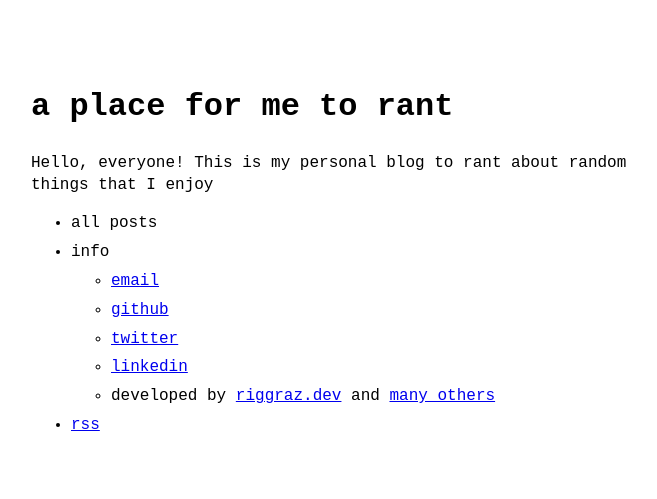
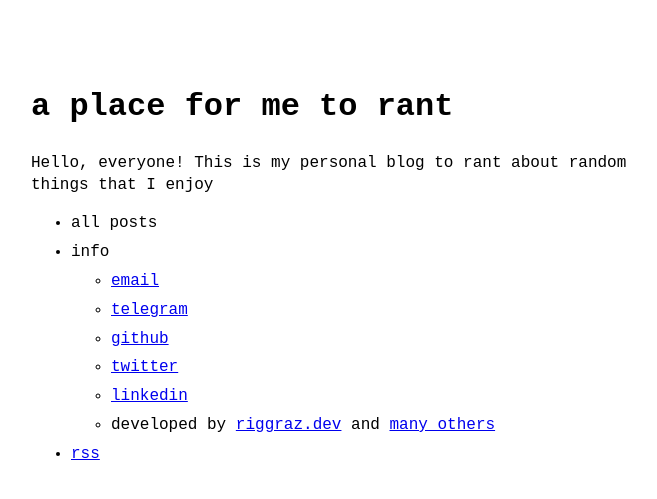
Before and after one commit to riggraz/no-style-please, a Jekyll site: the page built from index.md, in a window 1280 px wide. Shown: the top 499 px of the page, without its empty margins (289-946 px from the left). Built offline with Jekyll 4.4.1, drawn with Linux system fonts in a browser that asks for light colours.

Commit message:
Add telegram

```diff
--- a/_data/menu.yml
+++ b/_data/menu.yml
@@ -13,6 +13,8 @@ entries:
     entries:
       - title: email
         url: mailto:rodolfo.olivieri3@gmail.com
+      - title: telegram
+        url: https://t.me/r0x0d
       - title: github
         url: https://github.com/r0x0d
       - title: twitter
```
